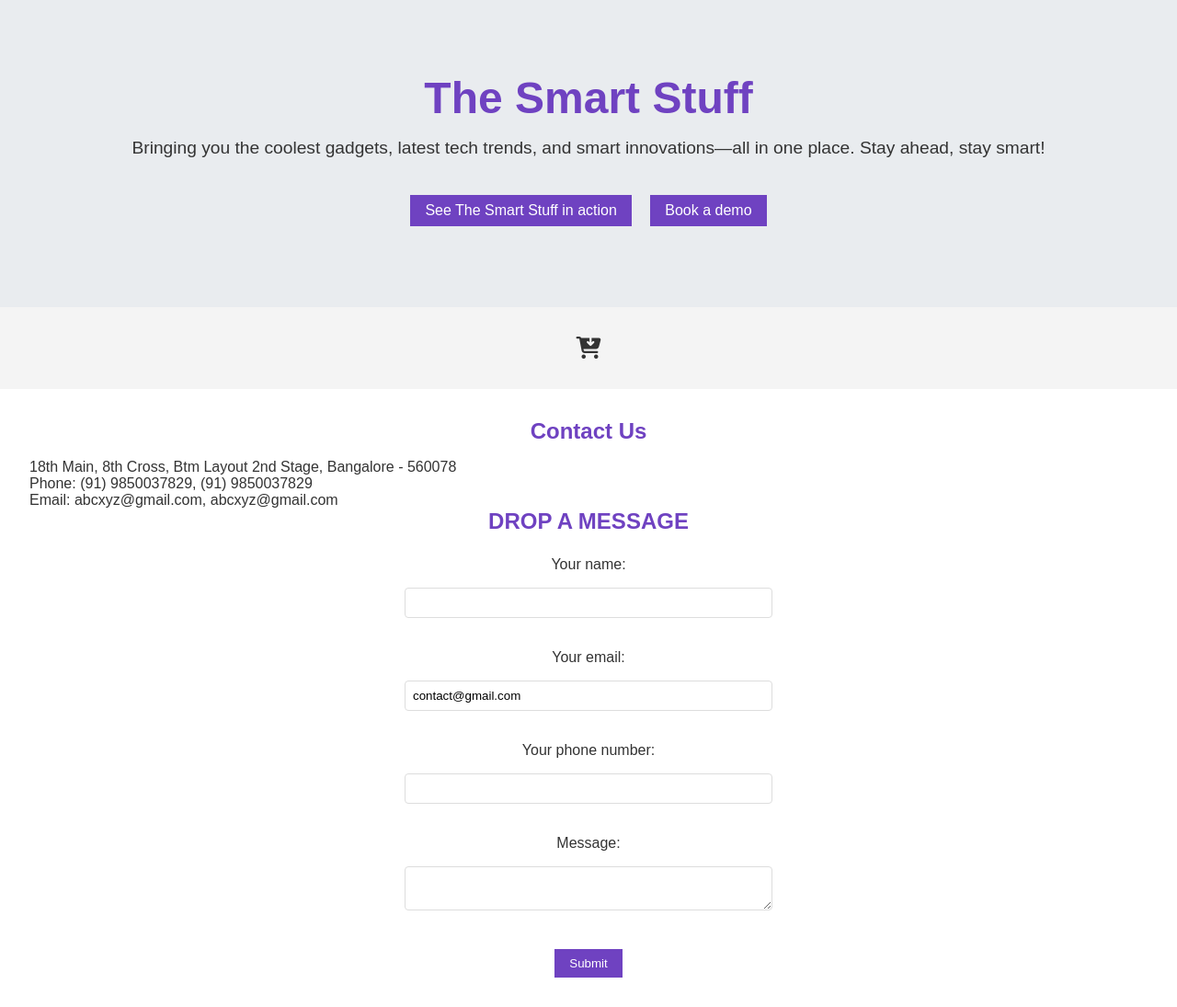
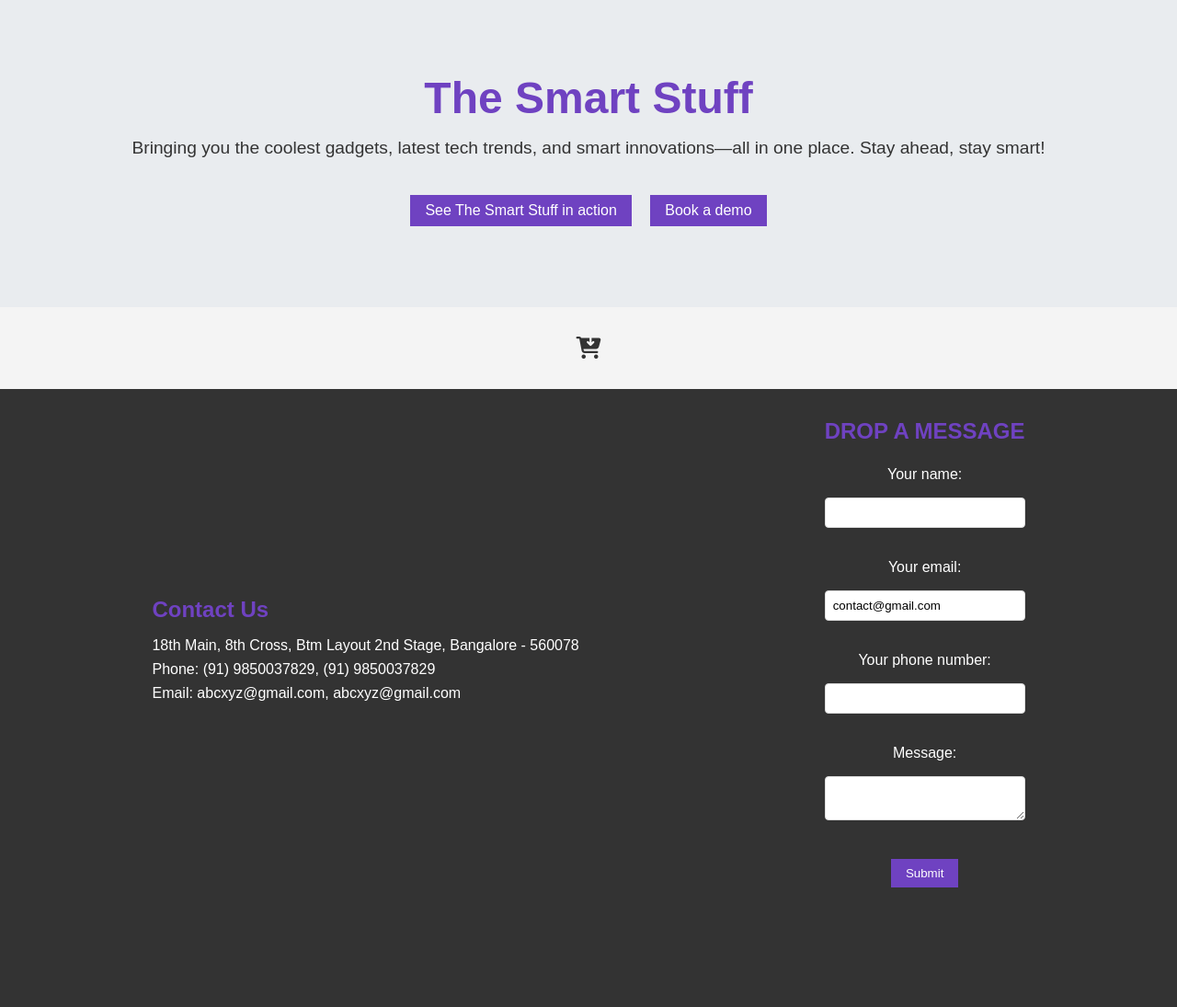
Before and after one commit to Sakib-Chy/The-Smart-Stuff, a PHP site: page / in a window 1280 px wide. Shown: the part 52-1147 px from the top of the page at 92% size. After the commit the page ends 1017 px from the top, so only its background shows below. Run offline with PHP 8.4, Linux system fonts and the light colour scheme; some libraries are stand-ins or nearby versions.

Commit message:
Update styles.css

```diff
--- a/styles.css
+++ b/styles.css
@@ -64,34 +64,49 @@ body {
     padding: 2rem;
 }
 
-.image-section img {
-    width: 100%;
-    max-width: 500px;
-    border-radius: 10px;
+.contact-section {
+    display: flex;
+    justify-content: space-around;
+    align-items: center;
+    padding: 2rem;
+    background-color: #333;
+    color: #fff;
 }
 
-.contact-section {
-    padding: 2rem;
-    background-color: #fff;
+.contact-info {
+    max-width: 40%;
 }
 
-.contact-section h2 {
+.contact-info h2 {
+    color: #6f42c1;
+    margin-bottom: 1rem;
+}
+
+.contact-info p {
+    margin: 0.5rem 0;
+}
+
+.contact-form {
+    max-width: 50%;
+}
+
+.contact-form h2 {
     color: #6f42c1;
     text-align: center;
     margin-bottom: 1rem;
 }
 
-.contact-section form {
+.contact-form form {
     display: flex;
     flex-direction: column;
     align-items: center;
 }
 
-.contact-section label {
+.contact-form label {
     margin: 0.5rem 0;
 }
 
-.contact-section input, .contact-section textarea {
+.contact-form input, .contact-form textarea {
     width: 100%;
     max-width: 400px;
     padding: 0.5rem;
@@ -100,7 +115,7 @@ body {
     border-radius: 4px;
 }
 
-.contact-section button {
+.contact-form button {
     padding: 0.5rem 1rem;
     border: none;
     background-color: #6f42c1;
@@ -109,6 +124,5 @@ body {
     margin-top: 1rem;
 }
 
-.contact-section button:hover {
-    background-color: #563d7c;
-}
+.contact-form button:hover {
+    background-color: #563d7c
```
